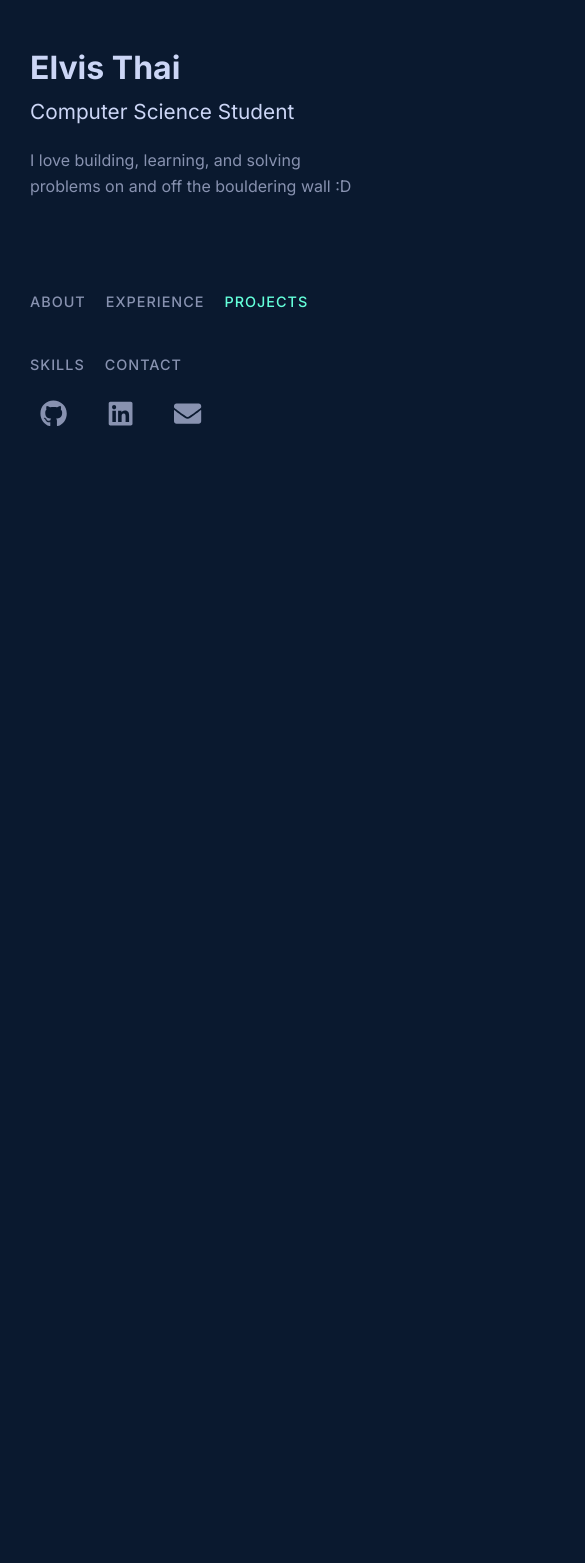
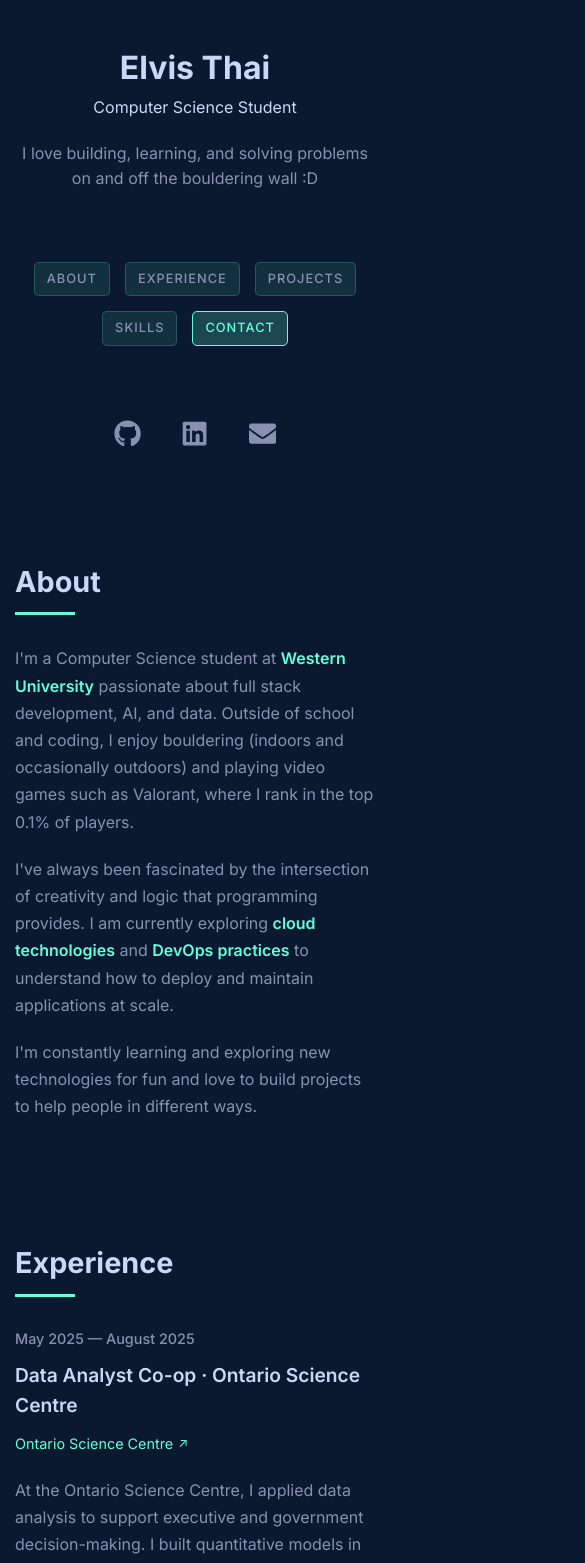
Before and after one commit to elvisThai/my-portfolio, a React (Create React App) app: page / in a window 390 px wide. Shown: the top 1563 px of the page, 585 px wide, since content can reach past the window. Built offline with nearby package versions, Linux system fonts and the light colour scheme; no server answers; the HTML template or start-up script is replaced by a standard one.

Commit message:
update mobile format

```diff
--- a/src/components/Portfolio.css
+++ b/src/components/Portfolio.css
@@ -165,12 +165,8 @@
   font-weight: 600;
 }
 
-
-
 /* Responsive Design */
 @media (max-width: 1024px) {
-
-
   .main-content {
     padding: 75px 40px 50px 40px;
     max-width: calc(100vw - 560px);
@@ -206,12 +202,24 @@
     padding: 0 30px;
   }
 
-  .content-section {
+  .main-content {
+    margin-left: 0;
+    padding: 30px 20px 50px 20px;
     max-width: 100%;
   }
 
+  .content-section {
+    max-width: 100%;
+    margin-right: 0;
+    margin-bottom: 80px;
+  }
+
   .name {
-    font-size: 2rem;
+    font-size: 2.5rem;
+  }
+
+  .title {
+    font-size: 1.1rem;
   }
 
   .content-section h2 {
@@ -235,5 +243,68 @@
     flex-direction: row;
     flex-wrap: wrap;
     gap: 20px;
+    justify-content: center;
+    margin: 30px 0;
+  }
+
+  .nav-item {
+    padding: 8px 16px;
+    background-color: rgba(100, 255, 218, 0.1);
+    border-radius: 5px;
+    border: 1px solid rgba(100, 255, 218, 0.2);
+  }
+
+  .nav-item.active {
+    background-color: rgba(100, 255, 218, 0.2);
+    border-color: #64ffda;
+  }
+
+  .social-links {
+    justify-content: center;
+    margin-top: 30px;
+  }
+
+  .name-title {
+    margin-bottom: 40px;
+    text-align: center;
+  }
+
+  .bio {
+    text-align: center;
   }
 }
+
+@media (max-width: 480px) {
+  .sidebar-content {
+    padding: 0 20px;
+  }
+
+  .main-content {
+    padding: 20px 15px 40px 15px;
+  }
+
+  .name {
+    font-size: 2rem;
+  }
+
+  .title {
+    font-size: 1rem;
+  }
+
+  .content-section h2 {
+    font-size: 1.8rem;
+  }
+
+  .content-section p {
+    font-size: 1rem;
+  }
+
+  .sidebar-nav {
+    gap: 15px;
+  }
+
+  .nav-item {
+    font-size: 0.8rem;
+    padding: 6px 12px;
+  }
+}
```
